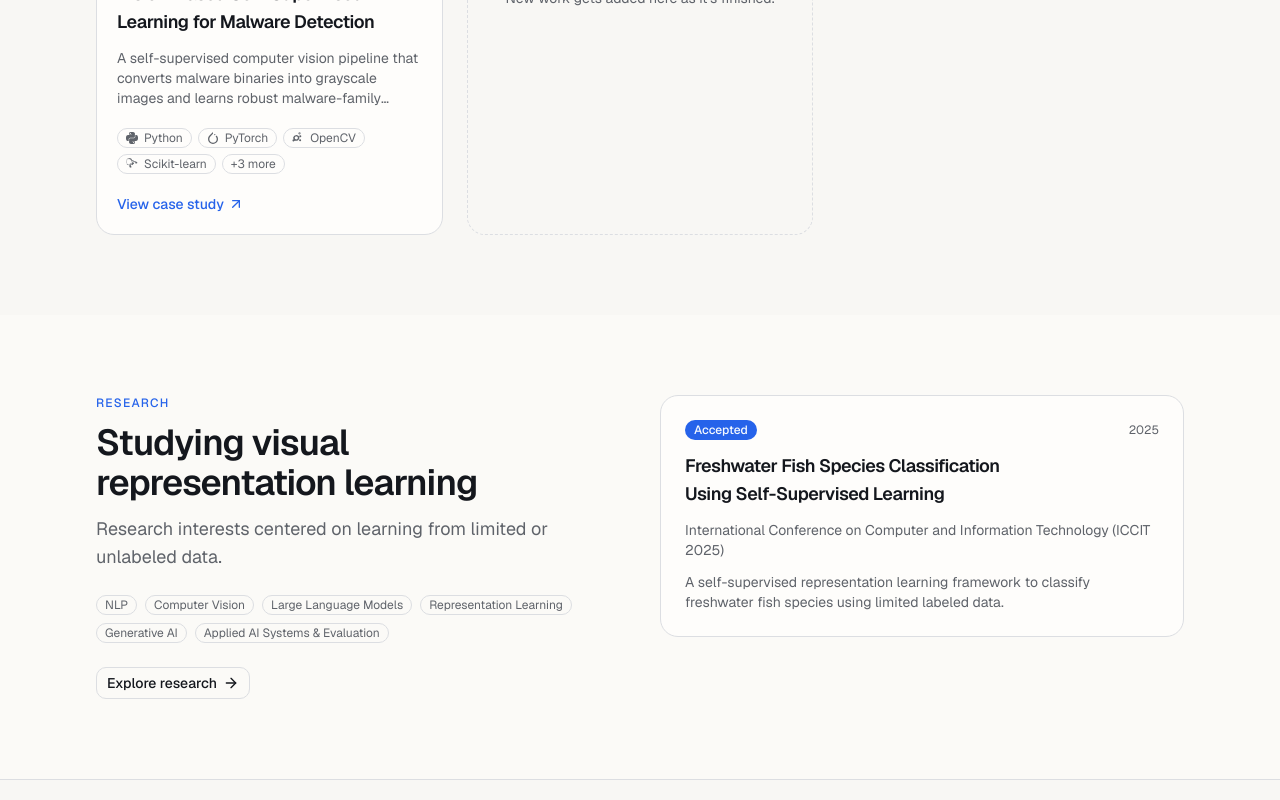
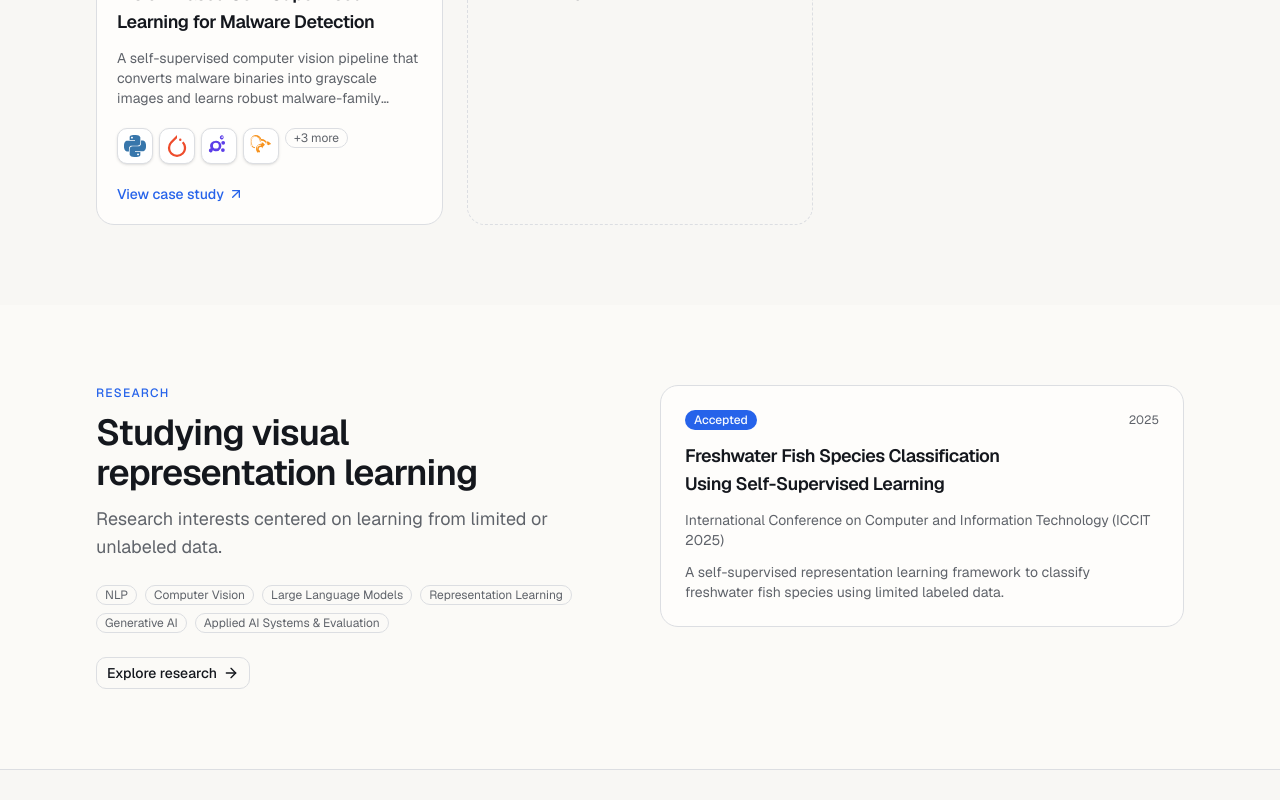
Before and after one commit to sumona-israt/sumona-israt_portfolio, a Next.js app: page / in a window 1280 px wide. Shown: the part 1900-2700 px from the top of the page. Built offline with nearby package versions, Linux system fonts and the light colour scheme.

Commit message:
feat: enhance TechBadge with tooltips and add icon color mapping

```diff
--- a/components/shared/TechBadge.tsx
+++ b/components/shared/TechBadge.tsx
@@ -1,16 +1,37 @@
 import { Badge } from "@/components/ui/badge";
+import { Tooltip, TooltipContent, TooltipTrigger } from "@/components/ui/tooltip";
 import { cn } from "@/lib/utils";
-import { getTechIconKeys, TechIcon } from "./tech-icons";
+import { getTechIconKeys, getTechIconName, TechIcon } from "./tech-icons";
 
 export function TechBadge({ label, className }: { label: string; className?: string }) {
   const iconKeys = getTechIconKeys(label);
 
+  if (!iconKeys || iconKeys.length === 0) {
+    return (
+      <Badge variant="outline" className={cn("font-normal text-muted-foreground", className)}>
+        {label}
+      </Badge>
+    );
+  }
+
   return (
-    <Badge variant="outline" className={cn("gap-1.5 font-normal text-muted-foreground", className)}>
-      {iconKeys?.map((iconKey) => (
-        <TechIcon key={iconKey} iconKey={iconKey} />
+    <>
+      {iconKeys.map((iconKey) => (
+        <Tooltip key={iconKey}>
+          <TooltipTrigger asChild>
+            <span
+              aria-label={getTechIconName(iconKey)}
+              className={cn(
+                "flex size-9 items-center justify-center rounded-lg border border-border bg-white p-1.5 shadow-sm",
+                className
+              )}
+            >
+              <TechIcon iconKey={iconKey} className="size-full" />
+            </span>
+          </TooltipTrigger>
+          <TooltipContent>{getTechIconName(iconKey)}</TooltipContent>
+        </Tooltip>
       ))}
-      {label}
-    </Badge>
+    </>
   );
 }
--- a/components/shared/tech-icons.tsx
+++ b/components/shared/tech-icons.tsx
@@ -30,6 +30,42 @@ const iconPaths: Record<string, string> = {
   n8n: "M18.601 12a3.6 3.6 0 1 0-3.598 3.6h.043a3.6 3.6 0 0 0 3.555-3.6zM12 4.799a3.6 3.6 0 1 0-3.6 3.6h.042A3.601 3.601 0 0 0 12 4.799zm0 14.402a3.6 3.6 0 1 0-3.6 3.6h.042A3.601 3.601 0 0 0 12 19.201z",
 };
 
+/** Official brand colors, from Simple Icons. */
+const iconColors: Record<string, string> = {
+  python: "#3776AB",
+  c: "#A8B9CC",
+  openjdk: "#000000",
+  pytorch: "#EE4C2C",
+  tensorflow: "#FF6F00",
+  git: "#F03C2E",
+  numpy: "#013243",
+  opencv: "#5C3EE8",
+  scikitlearn: "#F7931E",
+  flask: "#3BABC3",
+  html5: "#E34F26",
+  css: "#663399",
+  claude: "#D97757",
+  n8n: "#EA4B71",
+};
+
+/** Display names for tooltips (may differ from the label used to look the icon up). */
+const iconNames: Record<string, string> = {
+  python: "Python",
+  c: "C",
+  openjdk: "Java",
+  pytorch: "PyTorch",
+  tensorflow: "TensorFlow",
+  git: "Git",
+  numpy: "NumPy",
+  opencv: "OpenCV",
+  scikitlearn: "scikit-learn",
+  flask: "Flask",
+  html5: "HTML5",
+  css: "CSS3",
+  claude: "Claude",
+  n8n: "n8n",
+};
+
 interface TechIconProps {
   iconKey: string;
   className?: string;
@@ -40,10 +76,19 @@ export function TechIcon({ iconKey, className }: TechIconProps) {
   if (!path) return null;
 
   return (
-    <svg viewBox="0 0 24 24" fill="currentColor" aria-hidden="true" className={className}>
+    <svg
+      viewBox="0 0 24 24"
+      fill={iconColors[iconKey] ?? "currentColor"}
+      aria-hidden="true"
+      className={className}
+    >
       <path d={path} />
     </svg>
   );
+}
+
+export function getTechIconName(iconKey: string): string {
+  return iconNames[iconKey] ?? iconKey;
 }
 
 /**
```
